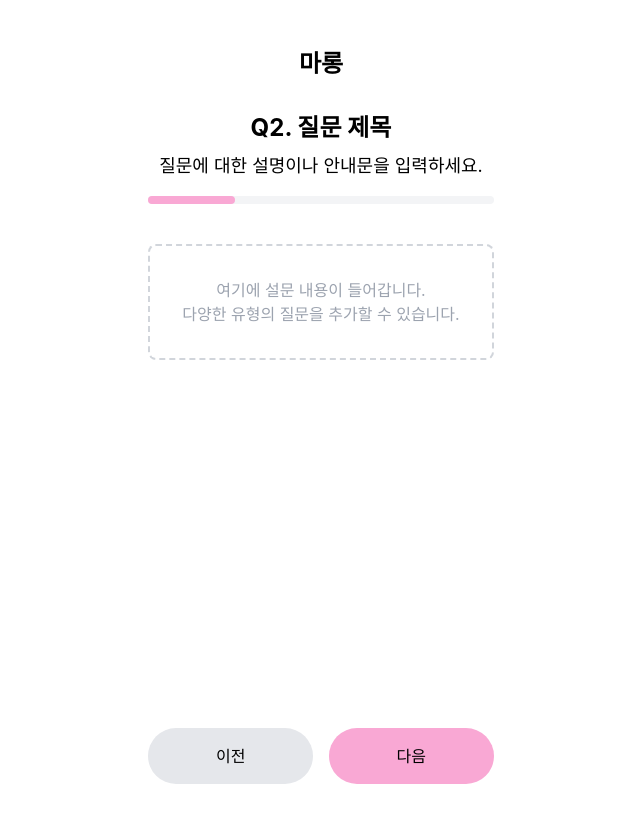
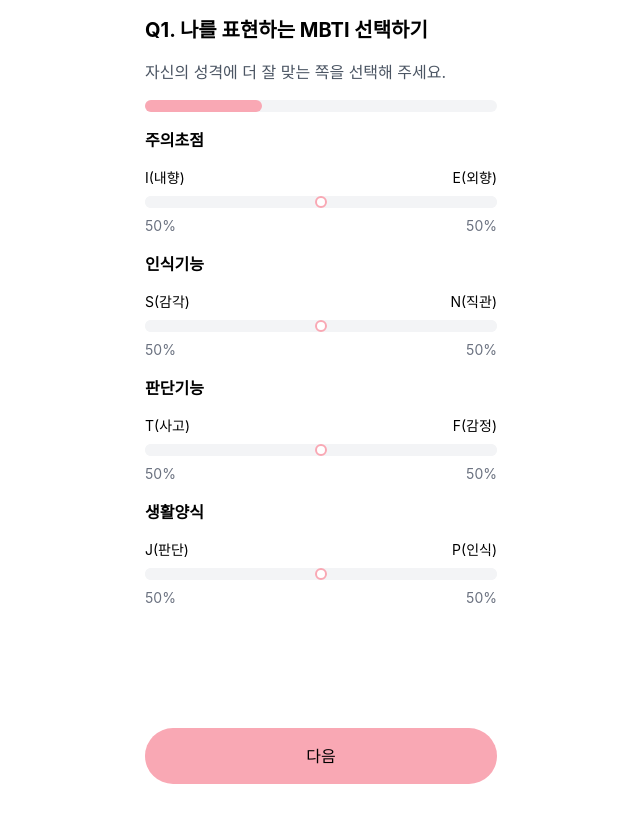
Before and after one commit to 100-hours-a-week/12-marong-FE, a React (Vite) app: page /survey in a window 1280 px wide. Shown: the top 822 px of the page, without its empty margins (319-959 px from the left). After the commit the page ends 800 px from the top, so only its background shows below. Built offline with nearby package versions, Linux system fonts and the light colour scheme; no server answers; sample sign-in values are in the browser's storage.

Commit message:
Feat: 설문 화면 추가 (#4)

```diff
--- a/src/App.jsx
+++ b/src/App.jsx
@@ -1,13 +1,13 @@
 import {BrowserRouter as Router, Routes, Route, Navigate} from 'react-router-dom';
 import Login from './pages/Login';
-import Survey from './pages/Survey';
+import Survey from './pages/survey/Survey.jsx';
 import './App.css'
 import MainLayout from "./layouts/MainLayout.jsx";
 
 function App() {
   return (
     <Router>
-      <div className="min-h-dvh flex flex-col items-center justify-center p-4 bg-white">
+      <div className="min-h-dvh flex flex-col items-center justify-center bg-white">
         <Routes>
           <Route path="/" element={<Navigate to="/auth" replace/>}/>
 
--- a/src/pages/Survey.jsx
+++ /dev/null
@@ -1,61 +0,0 @@
-"use client"
-
-import { useState } from "react"
-
-export default function Survey() {
-  const [progress, setProgress] = useState(25) // 진행률 (%)
-  const [questionNumber, setQuestionNumber] = useState(2) // 질문 번호
-
-  const handleNext = () => {
-    // 다음 설문 페이지로 이동하거나 결과 저장 로직
-    console.log("다음 질문으로 이동")
-    // 여기에 다음 단계 로직 구현
-  }
-
-  const handlePrevious = () => {
-    // 이전 설문 페이지로 이동
-    console.log("이전 질문으로 이동")
-    // 여기에 이전 단계 로직 구현
-  }
-
-  return (
-    <div className="flex flex-col min-h-screen bg-white px-6 py-8">
-      {/* 헤더 */}
-      <h1 className="text-2xl font-bold mb-8">마롱</h1>
-
-      {/* 질문 제목 */}
-      <h2 className="text-2xl font-bold mb-2">Q{questionNumber}. 질문 제목</h2>
-      <p className="text-lg mb-4">질문에 대한 설명이나 안내문을 입력하세요.</p>
-
-      {/* 진행 상태 바 */}
-      <div className="w-full h-2 bg-gray-100 rounded-full mb-10">
-        <div className="h-full bg-pink-300 rounded-full" style={{ width: `${progress}%` }}></div>
-      </div>
-
-      {/* 설문 내용 영역 */}
-      <div className="flex-1 space-y-6">
-        {/* 여기에 설문 내용을 추가하세요 */}
-        {/* 예: 라디오 버튼, 체크박스, 텍스트 입력 등 */}
-        <div className="p-8 border-2 border-dashed border-gray-300 rounded-lg flex items-center justify-center">
-          <p className="text-gray-400 text-center">여기에 설문 내용이 들어갑니다.<br />다양한 유형의 질문을 추가할 수 있습니다.</p>
-        </div>
-      </div>
-
-      {/* 네비게이션 버튼 */}
-      <div className="flex gap-4 mt-8">
-        <button
-          onClick={handlePrevious}
-          className="flex-1 py-4 bg-gray-200 text-black font-medium rounded-full"
-        >
-          이전
-        </button>
-        <button
-          onClick={handleNext}
-          className="flex-1 py-4 bg-pink-300 text-black font-medium rounded-full"
-        >
-          다음
-        </button>
-      </div>
-    </div>
-  )
-}
--- /dev/null
+++ b/src/pages/survey/Survey.jsx
@@ -0,0 +1,96 @@
+"use client"
+
+import {useEffect, useState} from "react"
+import SurveyMBTI from "./SurveyMBTI.jsx";
+import SurveyHobby from "./SurveyHobby.jsx";
+import SurveyFood from "./SurveyFood.jsx";
+import api from "../../api/axios";
+
+export default function Survey() {
+  const [step, setStep] = useState(1)
+
+  const [formData, setFormData] = useState({
+    mbti: {ie: 50, sn: 50, tf: 50, jp: 50},
+    hobbies: [],
+    food: {likedFoods: [], dislikedFoods: []},
+  })
+
+  useEffect(() => {
+    const accessToken = localStorage.getItem("accessToken")
+    console.log("Access Token:", accessToken)
+    if (!accessToken) {
+      window.location.href = "/auth"
+    } else {
+      api.get("/survey")
+        .then(res => {
+          window.location.href = "/main/home"
+        })
+    }
+  }, []);
+
+  // DEBUG: Log formData changes
+  useEffect(() => {
+    console.log("formData", formData)
+  }, [formData])
+
+  const updateFormData = (key, data) => {
+    setFormData((prev) => ({
+      ...prev,
+      [key]: data,
+    }))
+  }
+
+  const next = () => setStep((s) => s + 1)
+  const prev = () => setStep((s) => s - 1)
+
+  const handleSubmit = (finalFormData) => {
+    const dataToSend = finalFormData || formData
+
+    api.post("/survey", {
+      eiScore: dataToSend.mbti.ie,
+      snScore: dataToSend.mbti.sn,
+      tfScore: dataToSend.mbti.tf,
+      jpScore: dataToSend.mbti.jp,
+      hobbies: dataToSend.hobbies,
+      likedFoods: dataToSend.food.likedFoods,
+      dislikedFoods: dataToSend.food.dislikedFoods,
+    })
+      .then(res => {
+        console.log(res)
+        window.location.href = "/main/home"
+      })
+      .catch(err => {
+        console.error(err)
+      })
+  }
+
+  useEffect(() => {
+    if (step === 4) {
+      handleSubmit()
+    }
+  }, [step]);
+
+  return (
+    <>
+      {step === 1 && (
+        <SurveyMBTI data={formData.mbti} onUpdate={(d) => updateFormData("mbti", d)} onNext={next}/>
+      )}
+
+      {step === 2 && (
+        <SurveyHobby data={formData.hobbies} onUpdate={(d) => updateFormData("hobbies", d)} onPrev={prev}
+                     onNext={next}/>
+      )}
+
+      {step === 3 && (
+        <SurveyFood data={formData.food} onUpdate={(d) => updateFormData("food", d)} onPrev={prev} onNext={next}/>
+      )}
+
+      {step === 4 && (
+        <div className="absolute inset-0 bg-white/70 backdrop-blur-sm flex flex-col items-center justify-center z-50">
+          <div className="w-10 h-10 border-4 border-blue-500 border-t-transparent rounded-full animate-spin"></div>
+          <p className="text-gray-600 mt-2">설문 결과 제출 중...</p>
+        </div>
+      )}
+    </>
+  )
+}
```
